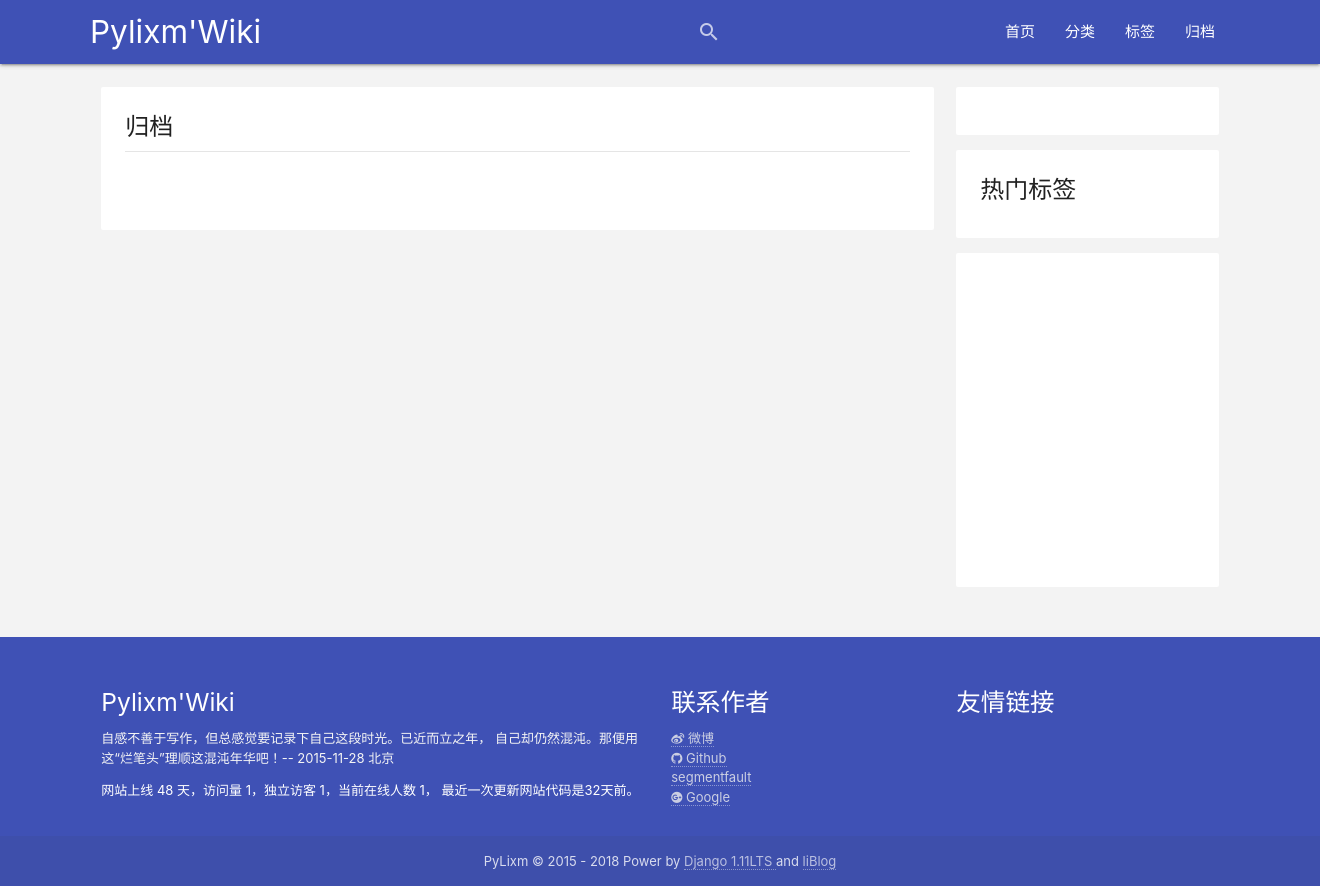
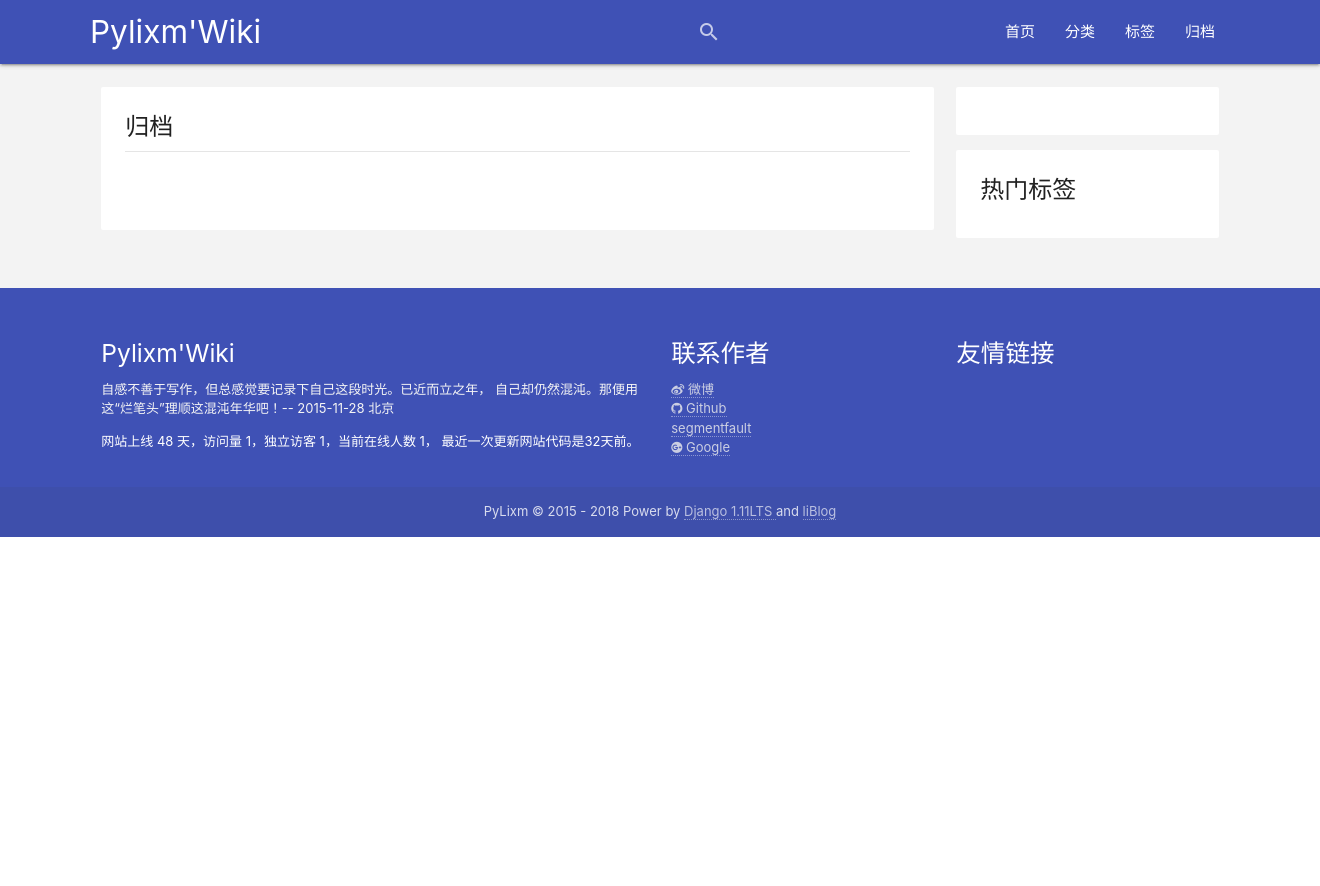
Before and after one commit to pylixm/liBlog, a Django app: page /archive/ in a window 1320 px wide. After the commit the page ends 537 px from the top, so only its background shows below. Run offline with Django 3.2, Linux system fonts and the light colour scheme; data comes from the database, SQL or seed files in the repository; data that the repository does not hold is empty; some libraries are stand-ins or nearby versions.

Commit message:
del addsense

```diff
--- a/liBlog/templates/_macro/sidebar_index.html
+++ b/liBlog/templates/_macro/sidebar_index.html
@@ -15,18 +15,18 @@
       {% endfor %}
     </div>
   </div>
-  <div class="card z-depth-0">
-    <div class="card-content">
-      <script async src="//pagead2.googlesyndication.com/pagead/js/adsbygoogle.js"></script>
-      <!-- 首页右下 -->
-      <ins class="adsbygoogle"
-           style="display:inline-block;width:336px;height:280px"
-           data-ad-client="ca-pub-4123451200170531"
-           data-ad-slot="4990845727"></ins>
-      <script>
-      (adsbygoogle = window.adsbygoogle || []).push({});
-      </script>
-    </div>
-  </div>
+{#  <div class="card z-depth-0">#}
+{#    <div class="card-content">#}
+{#      <script async src="//pagead2.googlesyndication.com/pagead/js/adsbygoogle.js"></script>#}
+{#      <!-- 首页右下 -->#}
+{#      <ins class="adsbygoogle"#}
+{#           style="display:inline-block;width:336px;height:280px"#}
+{#           data-ad-client="ca-pub-4123451200170531"#}
+{#           data-ad-slot="4990845727"></ins>#}
+{#      <script>#}
+{#      (adsbygoogle = window.adsbygoogle || []).push({});#}
+{#      </script>#}
+{#    </div>#}
+{#  </div>#}
   <!-- /.blog-sidebar -->
 </div>
```
